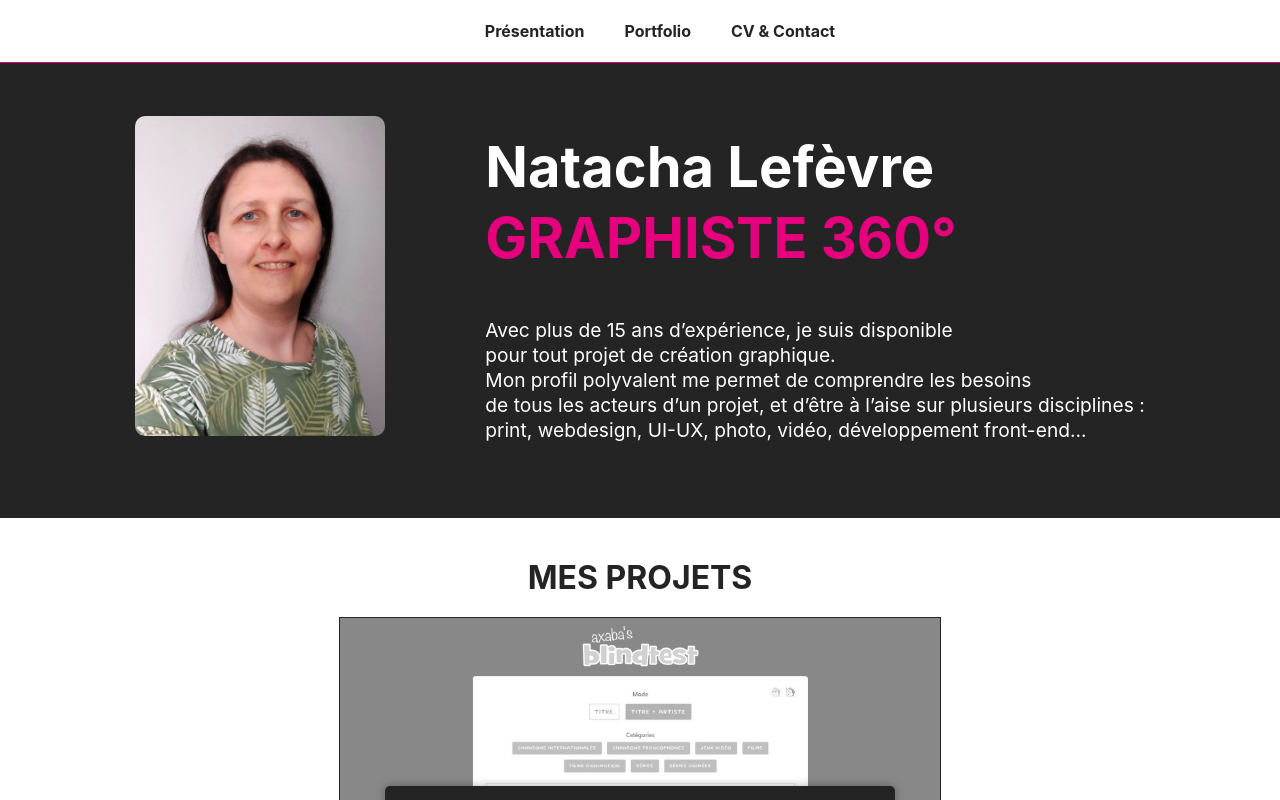
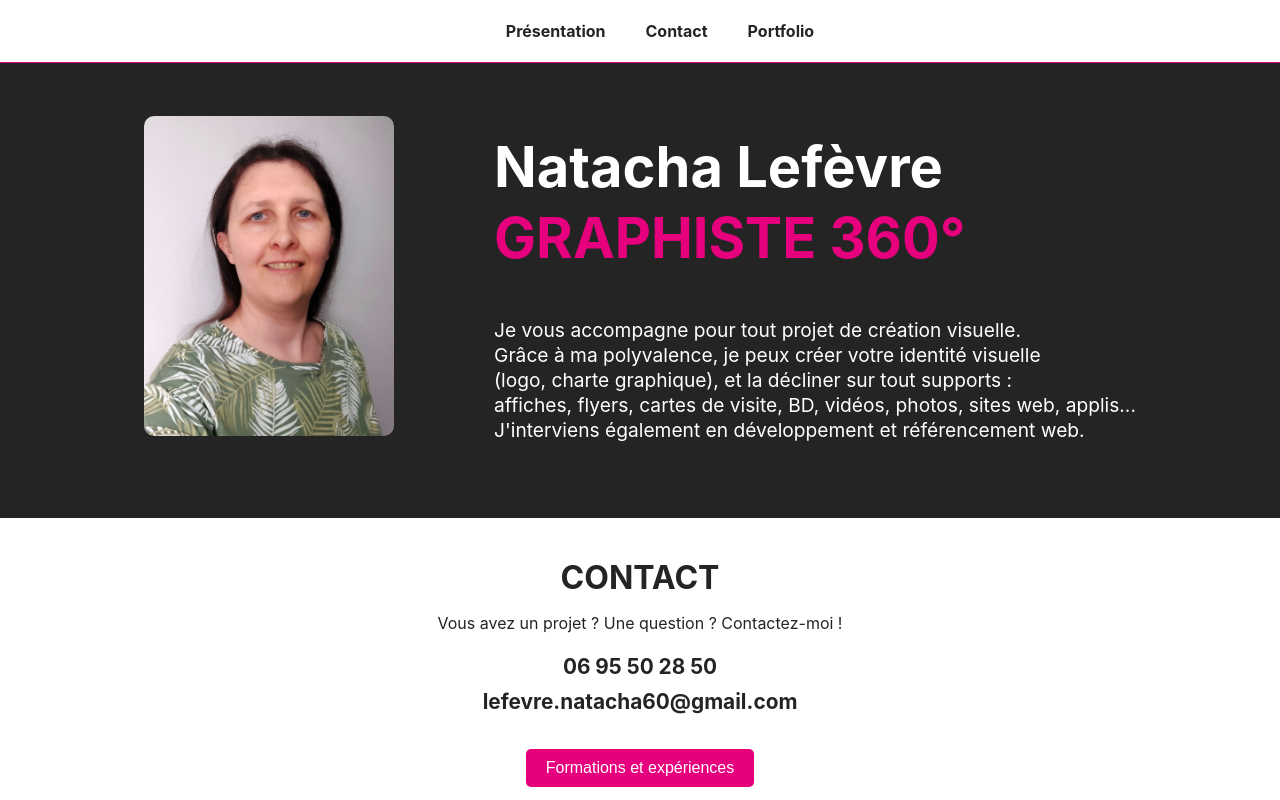
Before and after one commit to NatachaLefevre/Portfolio-Natacha-Lefevre, a React (Vite) app: page / in a window 1280 px wide. Shown: the top 800 px of the page. Built offline with nearby package versions, Linux system fonts and the light colour scheme.

Commit message:
feat: MAJ Contact

```diff
--- a/src/App.jsx
+++ b/src/App.jsx
@@ -35,14 +35,31 @@ const App = () => {
           <h1 className='name'>Natacha Lefèvre</h1>
           <h1 className='dev'>GRAPHISTE 360°</h1>
 
-          <p className='text-presentation'>Avec plus de 15 ans d’expérience, je suis disponible <br />pour tout projet de création graphique.<br />
-            Mon profil polyvalent me permet de comprendre les besoins <br/>de tous les acteurs d’un projet, et d’être à l’aise sur plusieurs disciplines :<br/> print, webdesign, UI-UX, photo, vidéo, développement front-end...</p>
+          <p className='text-presentation'>Je vous accompagne pour tout projet de création visuelle.<br />
+            Grâce à ma polyvalence, je peux créer votre identité visuelle<br />
+            (logo, charte graphique), et la décliner sur tout supports :<br />
+            affiches, flyers, cartes de visite, BD, vidéos, photos, sites web, applis... <br />
+            J&apos;interviens également en développement et référencement web.</p>
         </div>
+      </section>
+
+      <section id="contact">
+
+        <h2>CONTACT</h2>
+        <p >Vous avez un projet ? Une question ? Contactez-moi !</p>
+
+        <div className='contact-container'>
+          <h3>06 95 50 28 50</h3>
+          <h3>lefevre.natacha60@gmail.com</h3>
+        </div>
+
+        <button className='button-CV'><a href="/CV_Natacha_Lefevre.pdf" target="_blank">Formations et expériences</a></button>
+
       </section>
 
       <section id="portfolio">
 
-        <h2>MES PROJETS</h2>
+        <h2>MES RÉALISATIONS</h2>
 
         <div className="project-container">
           {projects.map((project, index) => (
--- a/src/Header.jsx
+++ b/src/Header.jsx
@@ -43,8 +43,9 @@ const Header = ({ isModalOpen }) => {
 
                 <ul className={`nav-links ${isMenuOpen ? 'active' : ''}`} ref={navRef}>
                     <li><a href="#presentation" onClick={(e) => handleScrollToSection(e, 'presentation')}>Présentation</a></li>
+                    <li><a href="#contact" onClick={(e) => handleScrollToSection(e, 'contact')}>Contact</a></li>
                     <li><a href="#portfolio" onClick={(e) => handleScrollToSection(e, 'portfolio')}>Portfolio</a></li>
-                    <li><a href="/CV_Natacha_Lefevre.pdf" target="_blank">CV & Contact</a></li>
+
                 </ul>
             </nav>
         </header>
--- a/src/styles/App.css
+++ b/src/styles/App.css
@@ -47,6 +47,48 @@
   }
 }
 
+
+/* SECTION CONTACT */
+
+#contact {
+  display: flex;
+  flex-direction: column;
+  justify-content: center;
+  align-items: center;
+  text-align: center;
+  margin-bottom: 30px;
+}
+
+.contact-container {
+  display: flex;
+  flex-direction: column;
+  justify-content: center;
+  align-items: center;
+  max-width: 600px;
+  margin-bottom: 30px;
+  color: #242424;
+}
+
+h3 {
+  font-size: 1.3em;
+  margin: 5px;
+}
+
+.button-CV {
+  padding: 10px 20px;
+  font-size: 1em;
+  color: white;
+  background-color: #E6007E;
+  border: none;
+  border-radius: 5px;
+  cursor: pointer;
+  text-decoration: none;
+}
+
+.button-CV a {
+  color: white;
+  text-decoration: none;
+}
 
 
 /* SECTION PORTFOLIO */
```
